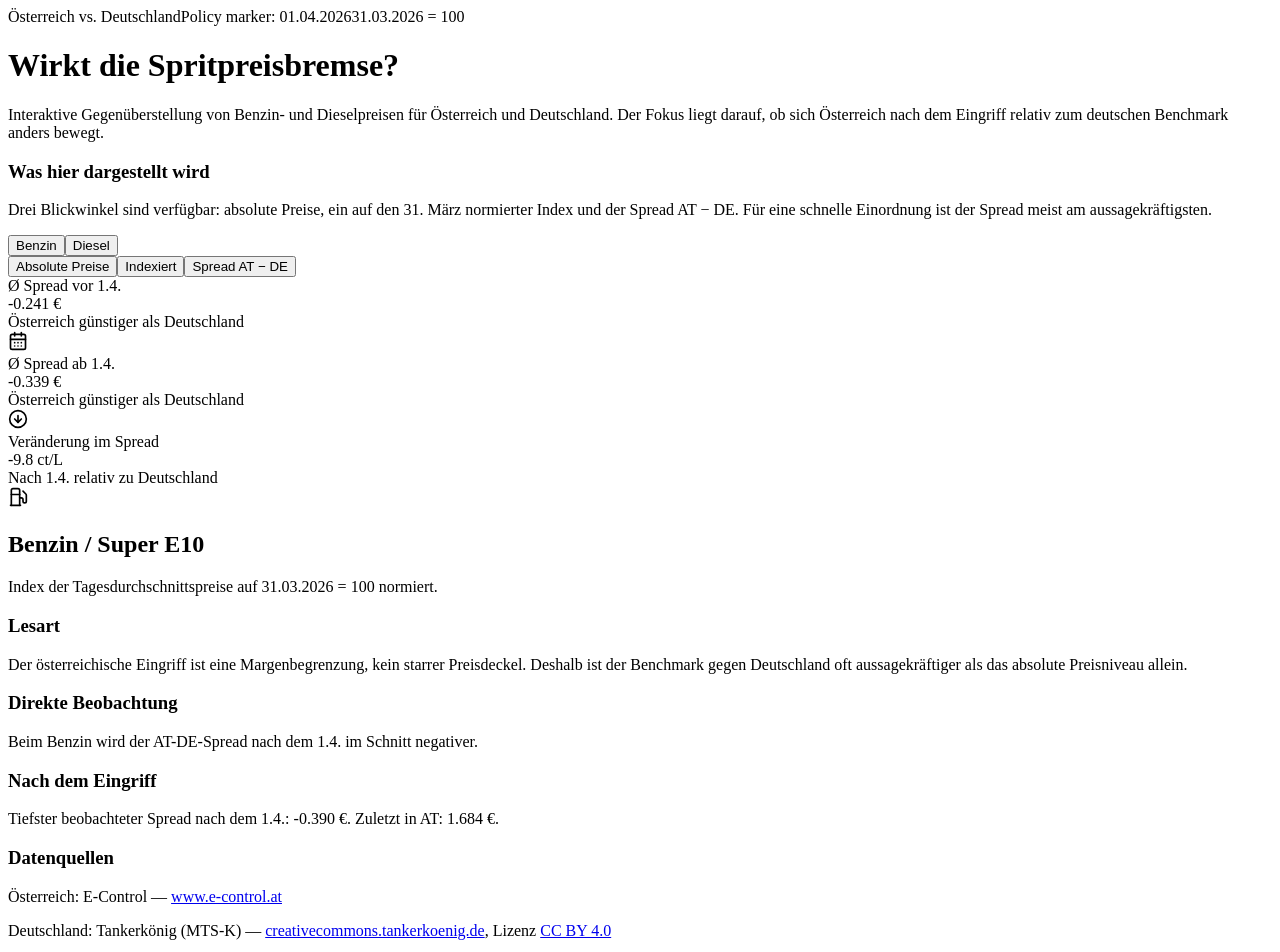
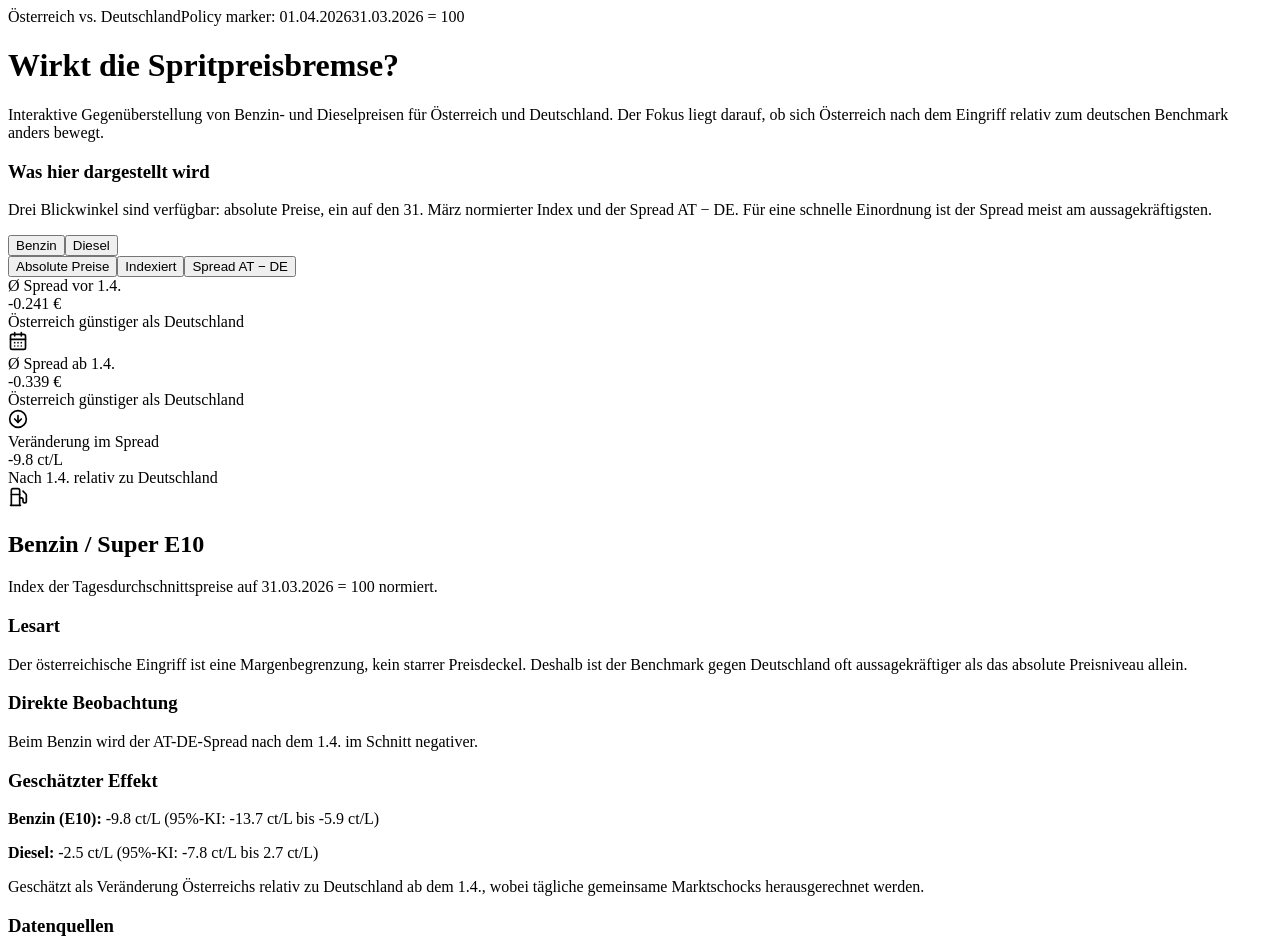
Before and after one commit to maxgoedl/Spritpreisbremse, a React (Vite) app: page / in a window 1280 px wide. Shown: the top 952 px of the page. Built offline with nearby package versions, Linux system fonts and the light colour scheme; the HTML template or start-up script is replaced by a standard one.

Commit message:
Add Diff-in-Diff effect estimate to App.jsx

```diff
--- a/src/App.jsx
+++ b/src/App.jsx
@@ -16,6 +16,7 @@ import {
 import { Droplets, Fuel, CalendarDays, ArrowDownCircle } from 'lucide-react'
 import data from './data.json'
 import meta from './meta.json'
+import { estimateDidDailyFE } from './utils/estimates'
 
 const policyDate = '2026-04-01'
 const benchmarkStart = '2026-03-12'
@@ -44,6 +45,11 @@ const fuelConfig = {
 function euro(value, digits = 3) {
   if (value == null || Number.isNaN(value)) return '–'
   return `${value.toFixed(digits)} €`
+}
+
+function cents(value, digits = 1) {
+  if (value == null || Number.isNaN(value)) return '–'
+  return `${(value * 100).toFixed(digits)} ct/L`
 }
 
 function fmtDate(iso) {
@@ -106,7 +112,7 @@ function TooltipBox({ active, payload, label, fuel, mode }) {
   )
 }
 
-function FuelChart({ fuel, mode }) {
+function FuelChart({ fuel, mode, estimates }) {
   const cfg = fuelConfig[fuel]
   const Icon = cfg.icon
 
@@ -142,11 +148,6 @@ function FuelChart({ fuel, mode }) {
     avgBefore != null && avgAfter != null
       ? avgAfter - avgBefore
       : null
-
-  const latestAT = [...data].reverse().find((row) => row[cfg.atKey] != null)
-  const minSpread = afterPolicyRows.length
-    ? Math.min(...afterPolicyRows.map((row) => row[cfg.spreadKey]))
-    : null
 
   const yDomain = (() => {
     if (mode === 'absolute') return [1, 'dataMax + 0.03']
@@ -245,8 +246,22 @@ function FuelChart({ fuel, mode }) {
             </p>
           </div>
           <div className="note-box">
-            <h3>Nach dem Eingriff</h3>
-            <p>Tiefster beobachteter Spread nach dem 1.4.: {euro(minSpread)}. Zuletzt in AT: {euro(latestAT?.[cfg.atKey])}.</p>
+            <h3>Geschätzter Effekt</h3>
+            <p>
+              <strong>Benzin (E10):</strong> {cents(estimates.e10.beta)}{' '}
+              <span className="muted">
+                (95%-KI: {cents(estimates.e10.ciLow)} bis {cents(estimates.e10.ciHigh)})
+              </span>
+            </p>
+            <p>
+              <strong>Diesel:</strong> {cents(estimates.diesel.beta)}{' '}
+              <span className="muted">
+                (95%-KI: {cents(estimates.diesel.ciLow)} bis {cents(estimates.diesel.ciHigh)})
+              </span>
+            </p>
+            <p className="muted">
+              Geschätzt als Veränderung Österreichs relativ zu Deutschland ab dem 1.4., wobei tägliche gemeinsame Marktschocks herausgerechnet werden.
+            </p>
           </div>
         </div>
       </div>
@@ -257,6 +272,13 @@ function FuelChart({ fuel, mode }) {
 export default function App() {
   const [fuel, setFuel] = useState('e10')
   const [mode, setMode] = useState('index')
+
+  const estimates = useMemo(() => {
+    return {
+      e10: estimateDidDailyFE(data, fuelConfig.e10),
+      diesel: estimateDidDailyFE(data, fuelConfig.diesel),
+    }
+  }, [])
 
   return (
     <div className="app-shell">
@@ -290,7 +312,7 @@ export default function App() {
           </div>
         </div>
 
-        <FuelChart fuel={fuel} mode={mode} />
+        <FuelChart fuel={fuel} mode={mode} estimates={estimates} />
 
         <footer className="card sources-card">
           <h3>Datenquellen</h3>
```
